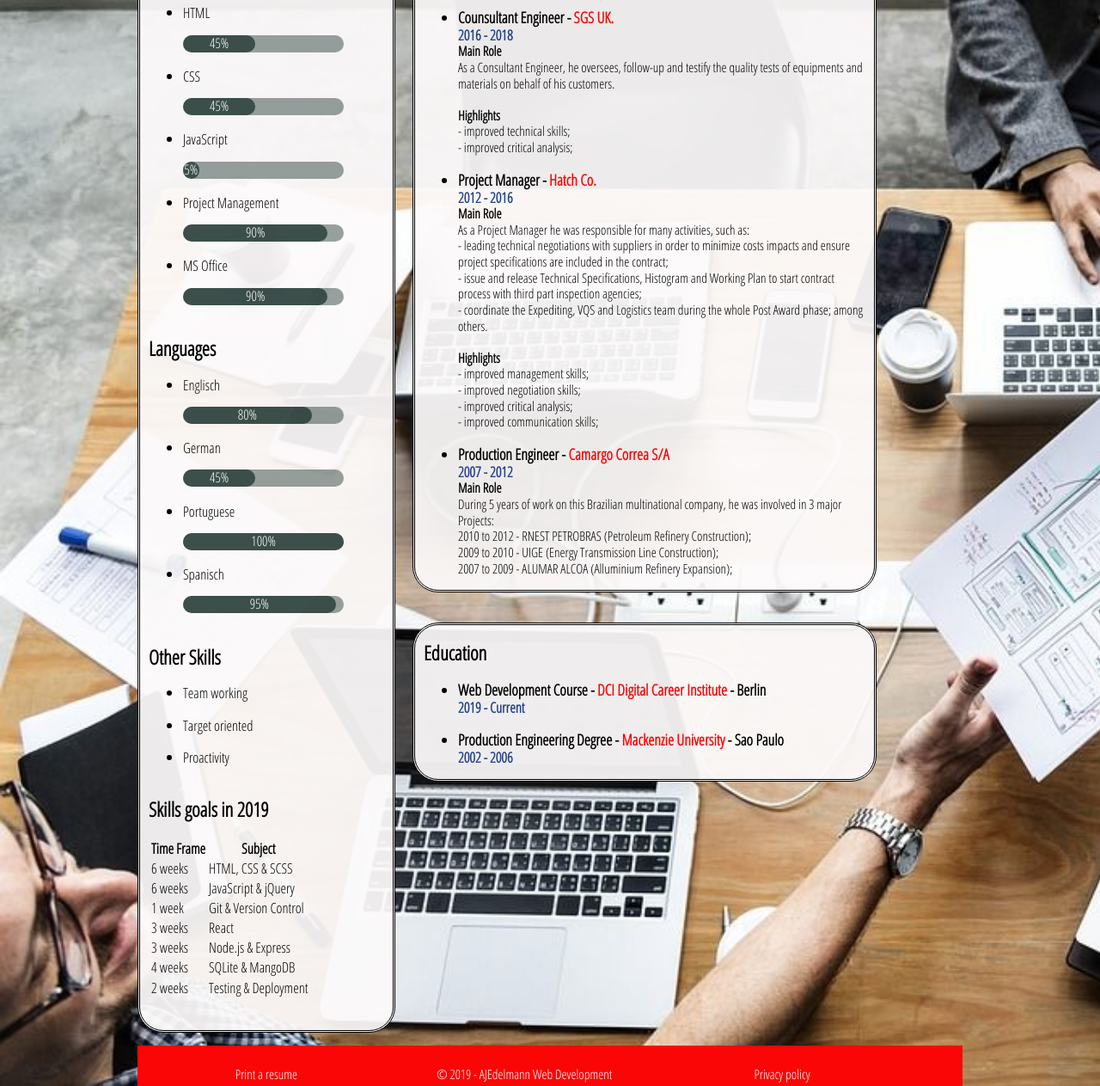
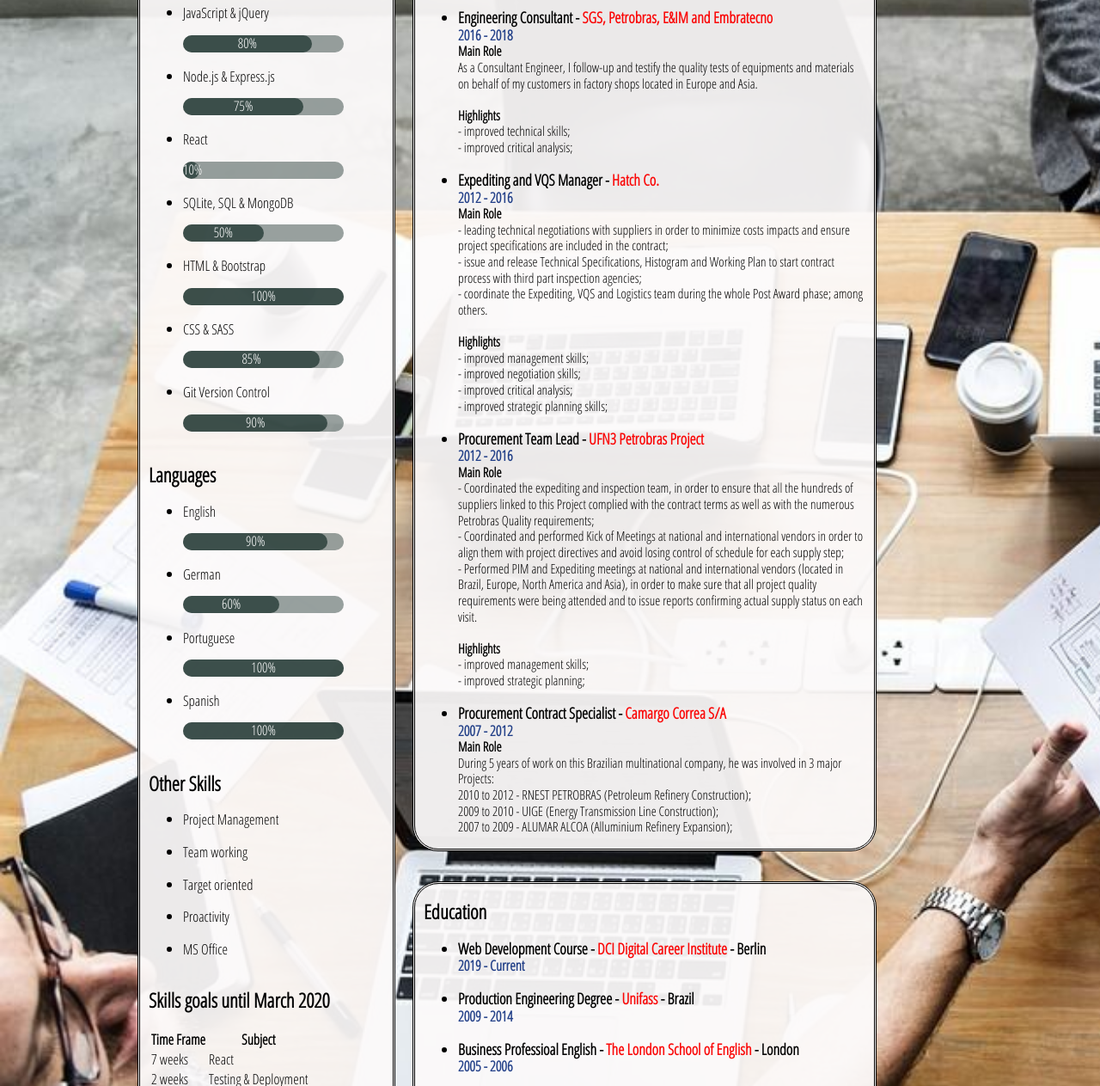
Before and after one commit to AJEdelmann/AJEdelmann.github.io, a plain HTML site: page portfolio/skills.html in a window 1280 px wide. Shown: the part 130-1393 px from the top of the page at 86% size. Drawn offline with Linux system fonts and the light colour scheme.

Commit message:
updated skills in progress

```diff
--- a/portfolio/css/style.css
+++ b/portfolio/css/style.css
@@ -8,7 +8,7 @@
 }
 
 /* grid 960px */
-.linha{
+.linha {
   width: 960px;
   margin: 0 auto;
   /* deixa centralizado, no meio da pagina */
@@ -17,7 +17,8 @@
   padding: 0;
   /* espassamento entre linhas */
 }
-.coluna{
+
+.coluna {
   padding: 0 10px;
   /*espassamento entre colunas, isso influi na conta dos 960px, que dividido por
   12 da 80, menos 10 de cada lado da 60*/
@@ -26,52 +27,62 @@
 
 /* com esse espassamento definimos aqui abaixo o tamanho de cada coluna: */
 
-.col1{
+.col1 {
   /*width: 60px;*/
   width: 6.25%;
 }
 
-.col2{
+.col2 {
   /*width: 140px;*/
   width: 14.583333%;
 }
-.col3{
+
+.col3 {
   /*width: 220px;*/
   width: 22.916667%;
 }
-.col4{
+
+.col4 {
   /*width: 300px;*/
   width: 31.25%;
 }
-.col5{
+
+.col5 {
   /*width: 380px;*/
   width: 39.583333%;
 }
-.col6{
+
+.col6 {
   /*width: 460px;*/
   width: 47.916667%;
 }
-.col7{
+
+.col7 {
   /*width: 540px;*/
   width: 56.25%;
 }
-.col8{
+
+.col8 {
   /*width: 620px;*/
   width: 64.583333%;
 }
-.col9{
+
+.col9 {
   /*width: 700px;*/
   width: 72.916667%;
 }
-.col10{
+
+.col10 {
   /*width: 780px;*/
   width: 81.25%;
 }
-.col11{
+
+.col11 {
   /*width: 860px;*/
   width: 89.583333%;
 }
-.col12{
+
+.col12 {
   /*width: 940px;*/
   width: 97.916667%;
 }
@@ -100,7 +111,8 @@
   font-size: 1.2vw;
 }
 
-ul.inline li:last-child, ol.inline li:last-child{
+ul.inline li:last-child,
+ol.inline li:last-child {
   margin-right: 0;
   /* o ultimo li em linha tanto de ul quanto ol tem que ter margem sempre 0! */
 }
@@ -161,7 +173,7 @@
 }
 
 
-img{
+img {
   max-width: 100%;
   height: auto;
   /* com isso ja ajeita as img dentro do site */
@@ -187,7 +199,8 @@
   margin: 10px 0 0 0;
 }
 
-.myprivacy, .mycv {
+.myprivacy,
+.mycv {
   padding: 15px;
 }
 
@@ -204,11 +217,13 @@
   color: #5a3d08;
 }
 
-.myprivacy a, .mycv a{
+.myprivacy a,
+.mycv a {
   color: #fff;
 }
 
-.myprivacy a:hover, .mycv a:hover{
+.myprivacy a:hover,
+.mycv a:hover {
   color: yellow;
 }
 
@@ -222,7 +237,8 @@
   height: auto;
 }
 
-.whatido, .howdid {
+.whatido,
+.howdid {
   background-color: #fcfafaed;
   background-repeat: no-repeat;
   background-size: cover;
@@ -245,7 +261,9 @@
   font-size: 3.3vw;
   color: #b92f16;
 }
-.myh3, .myh4 {
+
+.myh3,
+.myh4 {
   color: black;
   font-weight: bold;
 }
@@ -278,7 +296,8 @@
   font-size: 1.3vw;
 }
 
-.myknowledge, .myexperience,
+.myknowledge,
+.myexperience,
 .myeducation {
   background-color: #fcfafaed;
   border-radius: 30px;
@@ -295,11 +314,13 @@
   float: right;
 }
 
-.myexperience a, .myeducation a {
+.myexperience a,
+.myeducation a {
   color: #fa0606;
 }
 
-.myexperience ul li, .myeducation ul li {
+.myexperience ul li,
+.myeducation ul li {
   font-size: 1.4vw;
   font-weight: bold;
 }
@@ -322,63 +343,56 @@
 }
 
 #fill {
-      width: 45%;
+  width: 100%;
   height: 20px;
   border-radius: 10px;
   background-color: rgba(0, 26, 21, 0.6);
 }
 
 #fill1 {
-      width: 45%;
+  width: 90%;
   height: 20px;
   border-radius: 10px;
   background-color: rgba(0, 26, 21, 0.6);
 }
 
 #fill2 {
-      width: 10%;
+  width: 85%;
   height: 20px;
   border-radius: 10px;
   background-color: rgba(0, 26, 21, 0.6);
 }
 
 #fill3 {
-      width: 90%;
+  width: 80%;
   height: 20px;
   border-radius: 10px;
   background-color: rgba(0, 26, 21, 0.6);
 }
 
 #fill4 {
-      width: 90%;
+  width: 75%;
   height: 20px;
   border-radius: 10px;
   background-color: rgba(0, 26, 21, 0.6);
 }
 
 #fill5 {
-      width: 80%;
+  width: 60%;
   height: 20px;
   border-radius: 10px;
   background-color: rgba(0, 26, 21, 0.6);
 }
 
 #fill6 {
-      width: 45%;
+  width: 50%;
   height: 20px;
   border-radius: 10px;
   background-color: rgba(0, 26, 21, 0.6);
 }
 
 #fill7 {
-      width: 100%;
-      height: 20px;
-      border-radius: 10px;
-      background-color: rgba(0, 26, 21, 0.6);
-  }
-
-  #fill8 {
-      width: 95%;
+  width: 10%;
   height: 20px;
   border-radius: 10px;
   background-color: rgba(0, 26, 21, 0.6);
@@ -462,7 +476,8 @@
   padding: 50px 0;
 }
 
-.mybrief, .myinterest {
+.mybrief,
+.myinterest {
   color: black;
   font-size: 1.5em;
 }
--- a/portfolio/skills.html
+++ b/portfolio/skills.html
@@ -1,5 +1,6 @@
 <!DOCTYPE html>
 <html lang="en" dir="ltr">
+
 <head>
   <meta charset="utf-8">
   <title>Portfolio - AJEdelmann</title>
@@ -10,7 +11,8 @@
   <link rel="stylesheet" type="text/css" href="css/reset-normalize.css" />
   <link href="css/style.css" rel="stylesheet">
   <link href="css/responsive.css" rel="stylesheet">
-    <link href="https://fonts.googleapis.com/css?family=Indie+Flower|Open+Sans+Condensed:300|Roboto|Roboto+Condensed" rel="stylesheet">
+  <link href="https://fonts.googleapis.com/css?family=Indie+Flower|Open+Sans+Condensed:300|Roboto|Roboto+Condensed"
+    rel="stylesheet">
   <meta name="viewport" content="width=device-width, initial-scale=1.0">
   <link rel="shortcut icon" href="img/favicon .ico" type="image/x-icon">
 </head>
@@ -35,40 +37,54 @@
 
   <div class="myskills">
     <div class="linha">
-        <div class="coluna col4 myknowledge" >
+      <div class="coluna col4 myknowledge">
         <h2 class="myh2skill">Skills</h2>
         <ul>
-            <li class="myliskill">HTML</li>
+          <li class="myliskill">JavaScript & jQuery</li>
           <div id="bar">
-              <div id="fill">
-                <p class="procent">45%</p>
+            <div id="fill3">
+              <p class="procent">80%</p>
             </div>
           </div>
           <br>
-            <li class="myliskill">CSS</li>
+          <li class="myliskill">Node.js & Express.js</li>
           <div id="bar">
-              <div id="fill1">
-                <p class="procent">45%</p>
+            <div id="fill4">
+              <p class="procent">75%</p>
             </div>
           </div>
           <br>
-            <li class="myliskill">JavaScript</li>
+          <li class="myliskill">React</li>
           <div id="bar">
-              <div id="fill2">
-                <p class="procent">5%</p>
+            <div id="fill7">
+              <p class="procent">10%</p>
             </div>
           </div>
           <br>
-            <li class="myliskill">Project Management</li>
+          <li class="myliskill">SQLite, SQL & MongoDB</li>
           <div id="bar">
-              <div id="fill3">
-                <p class="procent">90%</p>
+            <div id="fill6">
+              <p class="procent">50%</p>
             </div>
           </div>
           <br>
-            <li class="myliskill">MS Office</li>
+          <li class="myliskill">HTML & Bootstrap</li>
           <div id="bar">
-              <div id="fill4">
+            <div id="fill">
+              <p class="procent">100%</p>
+            </div>
+          </div>
+          <br>
+          <li class="myliskill">CSS & SASS</li>
+          <div id="bar">
+            <div id="fill2">
+              <p class="procent">85%</p>
+            </div>
+          </div>
+          <br>
+          <li class="myliskill">Git Version Control</li>
+          <div id="bar">
+            <div id="fill1">
               <p class="procent">90%</p>
             </div>
           </div>
@@ -76,74 +92,58 @@
         </ul>
         <h2 class="myh2skill">Languages</h2>
         <ul>
-            <li class="myliskill">Englisch</li>
+          <li class="myliskill">English</li>
           <div id="bar">
-              <div id="fill5">
-                <p class="procent">80%</p>
+            <div id="fill1">
+              <p class="procent">90%</p>
             </div>
           </div>
           <br>
           <li class="myliskill">German</li>
           <div id="bar">
-              <div id="fill6">
-                <p class="procent">45%</p>
+            <div id="fill5">
+              <p class="procent">60%</p>
             </div>
           </div>
           <br>
           <li class="myliskill">Portuguese</li>
           <div id="bar">
-              <div id="fill7">
+            <div id="fill">
               <p class="procent">100%</p>
             </div>
           </div>
           <br>
-            <li class="myliskill">Spanisch</li>
+          <li class="myliskill">Spanish</li>
           <div id="bar">
-              <div id="fill8">
-                <p class="procent">95%</p>
+            <div id="fill">
+              <p class="procent">100%</p>
             </div>
           </div>
           <br>
         </ul>
         <h2 class="myh2skill">Other Skills</h2>
         <ul>
+          <li class="myliskill">Project Management</li>
+          <br>
           <li class="myliskill">Team working</li>
           <br>
           <li class="myliskill">Target oriented</li>
           <br>
           <li class="myliskill">Proactivity</li>
           <br>
+          <li class="myliskill">MS Office</li>
+          <br>
         </ul>
 
-          <h2 class="myh2skill">Skills goals in 2019</h2>
+        <h2 class="myh2skill">Skills goals until March 2020</h2>
         <table id="mytable">
           <tr>
             <th>Time Frame</th>
             <th>Subject</th>
           </tr>
           <tr>
-              <td>6 weeks</td>
-              <td>HTML, CSS & SCSS</td>
-            </tr>
-            <tr>
-              <td>6 weeks</td>
-              <td>JavaScript & jQuery</td>
-            </tr>
-            <tr>
-              <td>1 week</td>
-              <td>Git & Version Control</td>
-            </tr>
-            <tr>
-              <td>3 weeks</td>
+            <td>7 weeks</td>
             <td>React</td>
-            </tr>
-            <tr>
-              <td>3 weeks</td>
-              <td>Node.js & Express</td>
-            </tr>
-            <tr>
-              <td>4 weeks</td>
-              <td>SQLite & MangoDB</td>
           </tr>
           <tr>
             <td>2 weeks</td>
@@ -153,15 +153,17 @@
         <br><br>
       </div>
 
-        <div class="coluna col7 myexperience" >
+      <div class="coluna col7 myexperience">
         <h2 class="myh2skill">Work Experience</h2>
         <ul>
-            <li class="myliskill">Counsultant Engineer - <a href="https://www.sgs.co.uk/">SGS UK.</a></li>
+          <li class="myliskill">Engineering Consultant - <a href="https://www.sgs.co.uk/">SGS, Petrobras, E&IM and
+              Embratecno</a></li>
           <span class="date">2016 - 2018</span>
           <br>
           <span class="underline">Main Role</span><br>
           <span class="myspanskill">
-              As a Consultant Engineer, he oversees, follow-up and testify the quality tests of equipments and materials on behalf of his customers.
+            As a Consultant Engineer, I follow-up and testify the quality tests of equipments and materials on behalf of
+            my customers in factory shops located in Europe and Asia.
           </span>
           <br><br>
           <span class="underline">Highlights</span><br>
@@ -170,14 +172,15 @@
             - improved critical analysis;
           </span>
           <br><br>
-            <li class="myliskill">Project Manager - <a href="https://www.hatch.com/">Hatch Co.</a></li>
+          <li class="myliskill">Expediting and VQS Manager - <a href="https://www.hatch.com/">Hatch Co.</a></li>
           <span class="date">2012 - 2016</span>
           <br>
           <span class="underline">Main Role</span><br>
           <span class="myspanskill">
-              As a Project Manager he was responsible for many activities, such as: <br>
-              - leading technical negotiations with suppliers in order to minimize costs impacts and ensure project specifications are included in the contract;<br>
-              - issue and release Technical Specifications, Histogram and Working Plan to start contract process with third part inspection agencies;<br>
+            - leading technical negotiations with suppliers in order to minimize costs impacts and ensure project
+            specifications are included in the contract;<br>
+            - issue and release Technical Specifications, Histogram and Working Plan to start contract process with
+            third part inspection agencies;<br>
             - coordinate the Expediting, VQS and Logistics team during the whole Post Award phase; among others.
           </span>
           <br><br>
@@ -186,15 +189,40 @@
             - improved management skills;<br>
             - improved negotiation skills;<br>
             - improved critical analysis; <br>
-              - improved communication skills;<br>
+            - improved strategic planning skills;<br>
           </span>
           <br>
-            <li class="myliskill">Production Engineer - <a href="https://camargocorreainfra.com/">Camargo Correa S/A</a></li>
+          <li class="myliskill">Procurement Team Lead - <a href="http://www.petrobras.com.br/en/">UFN3 Petrobras
+              Project</a></li>
+          <span class="date">2012 - 2016</span>
+          <br>
+          <span class="underline">Main Role</span><br>
+          <span class="myspanskill">
+            - Coordinated the expediting and inspection team, in order to ensure that all the hundreds of suppliers
+            linked to this Project complied with the contract terms as well as with the numerous Petrobras Quality
+            requirements;<br>
+            - Coordinated and performed Kick of Meetings at national and international vendors in order to align them
+            with project directives and avoid losing control of schedule for each supply step;<br>
+            - Performed PIM and Expediting meetings at national and international vendors (located in Brazil, Europe,
+            North America and Asia), in order to make sure that all project quality requirements were being attended and
+            to issue reports confirming actual supply status on each visit.
+          </span>
+          <br><br>
+          <span class="underline">Highlights</span><br>
+          <span class="myspanskill">
+            - improved management skills;<br>
+            - improved strategic planning; <br>
+          </span>
+          <br>
+          <li class="myliskill">Procurement Contract Specialist - <a href="https://camargocorreainfra.com/">Camargo
+              Correa S/A</a>
+          </li>
           <span class="date">2007 - 2012</span>
           <br>
           <span class="underline">Main Role</span><br>
           <span class="myspanskill">
-            During 5 years of work on this Brazilian multinational company, he was involved in 3 major Projects:</span> <br>
+            During 5 years of work on this Brazilian multinational company, he was involved in 3 major Projects:</span>
+          <br>
           <span class="myspanskill">2010 to 2012 - RNEST PETROBRAS (Petroleum Refinery Construction)</span>;<br>
           <span class="myspanskill">2009 to 2010 - UIGE (Energy Transmission Line Construction);</span><br>
           <span class="myspanskill">2007 to 2009 - ALUMAR ALCOA (Alluminium Refinery Expansion);</span><br>
@@ -203,10 +231,23 @@
       <div class="coluna col7 myeducation">
         <h2 class="myh2skill">Education</h2>
         <ul>
-            <li class="myliskill">Web Development Course - <a href="https://digitalcareerinstitute.org/">DCI Digital Career Institute</a> - Berlin</li>
+          <li class="myliskill">Web Development Course - <a href="https://digitalcareerinstitute.org/">DCI Digital
+              Career Institute</a> - Berlin</li>
           <span class="date">2019 - Current</span><br><br>
-            <li class="myliskill">Production Engineering Degree - <a href="https://www.mackenzie.br/graduacao/sao-paulo-higienopolis/engenharia-de-producao/"> Mackenzie University</a> - Sao Paulo</li>
-            <span class="date">2002 - 2006</span>
+          <li class="myliskill">Production Engineering Degree - <a
+              href="http://unifass.com.br/graduacao-em-engenharia-de-producao/"> Unifass</a> - Brazil</li>
+          <span class="date">2009 - 2014</span>
+          <br><br>
+          <li class="myliskill">Business Professioal English - <a
+              href="https://www.londonschool.com/courses/business-and-professionals/"> The London School of English</a>
+            - London</li>
+          <span class="date">2005 - 2006</span>
+          <br><br>
+          <li class="myliskill">Advertising and Marketing - <a
+              href="https://www.mackenzie.br/graduacao/sao-paulo-higienopolis/publicidade-e-propaganda/"> Universidade
+              Mackenzie</a> - Brazil
+          </li>
+          <span class="date">2000 - 2004</span>
           <br>
         </ul>
       </div>
@@ -220,7 +261,8 @@
           </div>
           <div class="coluna col4 copy">
             <p>&copy 2019 - AJEdelmann Web Development</p>
-              <a href="https://www.instagram.com/albert_toti/" rel="external" target="_blank"><img src="img/instaicon1.png" alt="instagram" class="myinsta"></a>
+            <a href="https://www.instagram.com/albert_toti/" rel="external" target="_blank"><img
+                src="img/instaicon1.png" alt="instagram" class="myinsta"></a>
           </div>
           <div class="coluna col4 myprivacy">
             <span class="myprivacy"><a href="privacy.html">Privacy policy</a></span>
@@ -230,4 +272,5 @@
     </div>
   </div>
 </body>
+
 </html>
```
Lines whose indentation alone changed are shown as unchanged.
